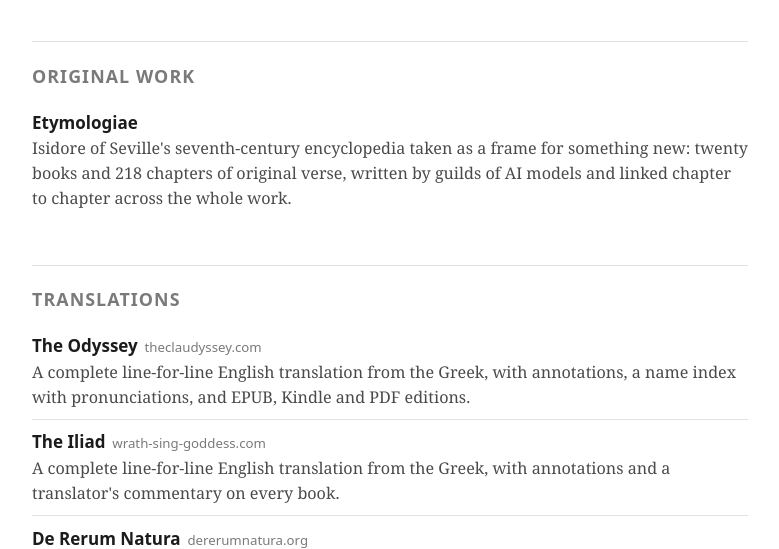
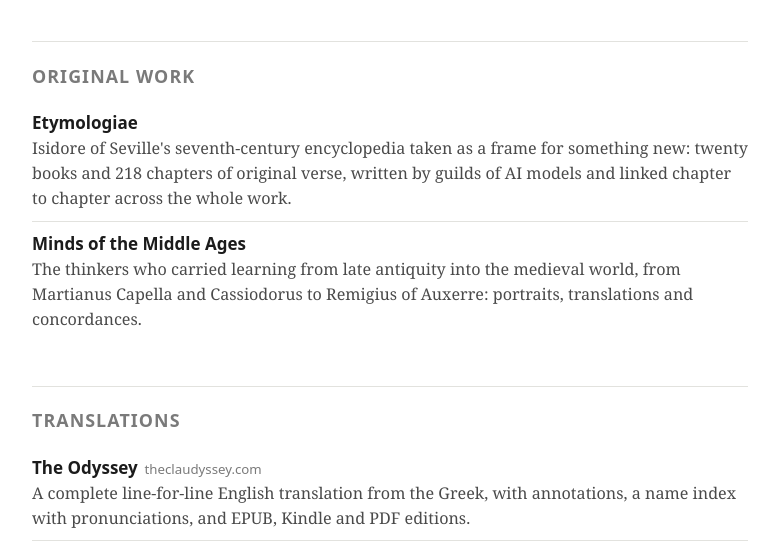
Before and after one commit to spinchange/spinchange.github.io, a plain HTML site: page index.html in a window 1280 px wide. Shown: the part 183-732 px from the top of the page, without its empty margins (250-1029 px from the left). Drawn offline with Linux system fonts and the light colour scheme.

Commit message:
Add Minds of the Middle Ages to hub
Co-Authored-By: Claude Opus 5.5 <noreply@anthropic.com>

```diff
--- a/index.html
+++ b/index.html
@@ -39,6 +39,7 @@ footer{margin-top:3rem;padding-top:1rem;border-top:1px solid var(--line);font-fa
 <h2>Original work</h2>
 <ul>
   <li><a class="t" href="/etymologiae/">Etymologiae</a><span class="d">Isidore of Seville's seventh-century encyclopedia taken as a frame for something new: twenty books and 218 chapters of original verse, written by guilds of AI models and linked chapter to chapter across the whole work.</span></li>
+  <li><a class="t" href="/mindsofthemiddleages/">Minds of the Middle Ages</a><span class="d">The thinkers who carried learning from late antiquity into the medieval world, from Martianus Capella and Cassiodorus to Remigius of Auxerre: portraits, translations and concordances.</span></li>
 </ul>
 
 <h2>Translations</h2>
```
